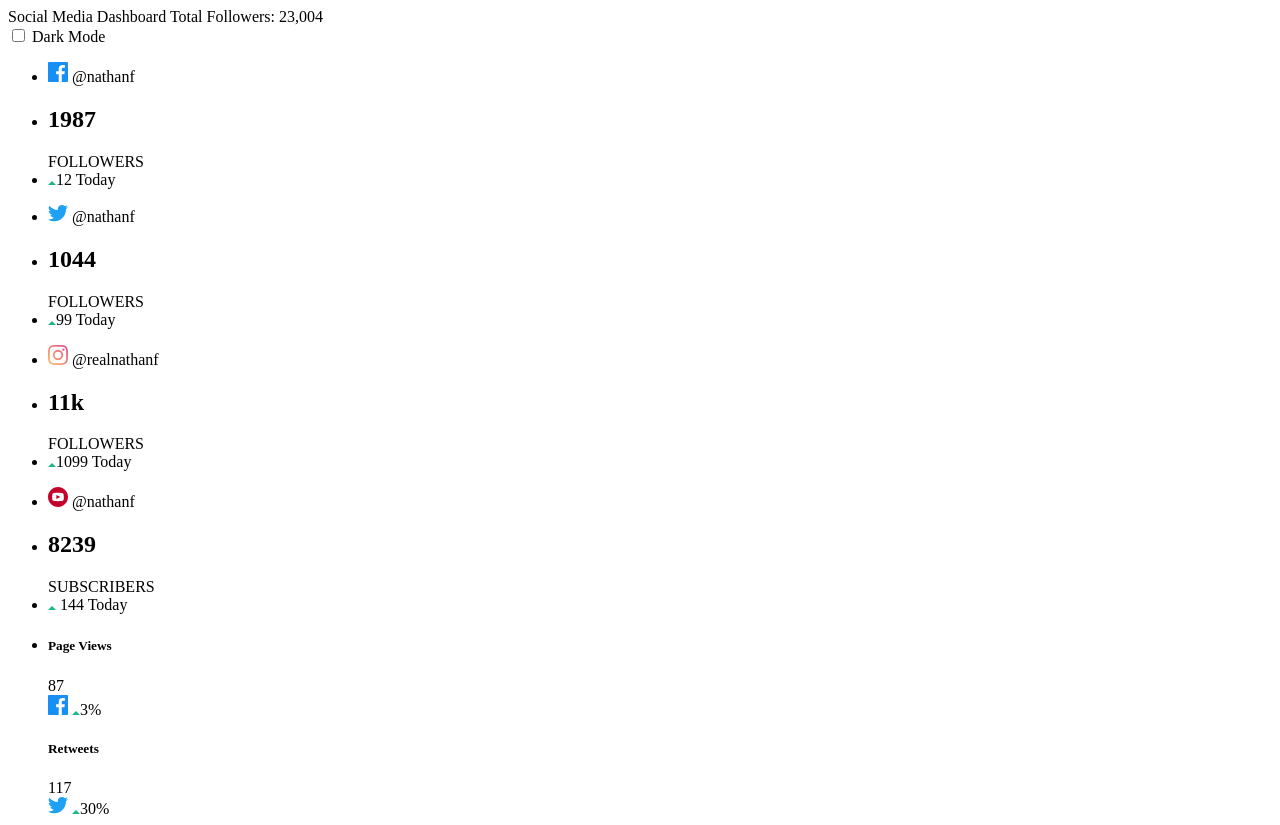
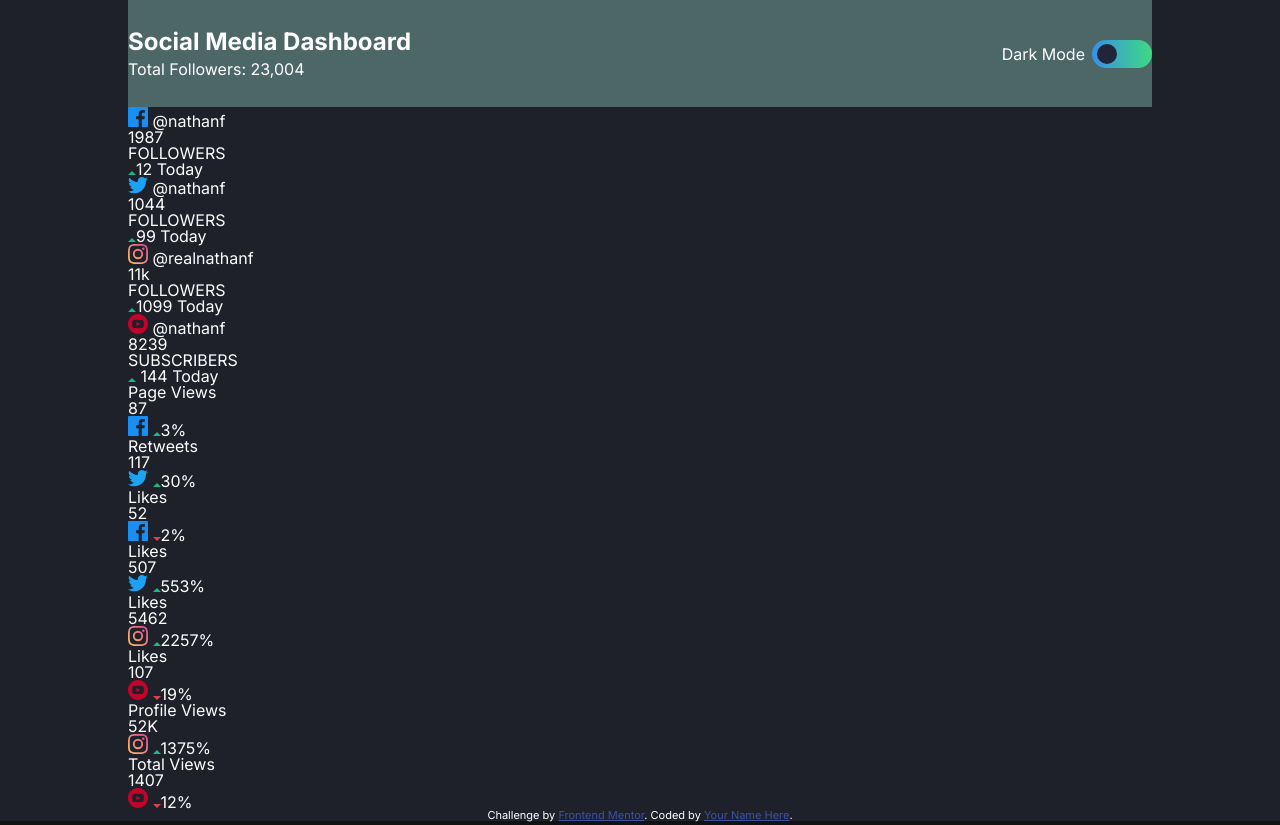
Before and after one commit to hiimhl/Social-media, a plain HTML site: page index.html in a window 1280 px wide. Shown: the top 825 px of the page. Drawn offline with Linux system fonts and the light colour scheme.

Commit message:
Switch button

```diff
--- a/index.html
+++ b/index.html
@@ -10,7 +10,14 @@
       href="./images/favicon-32x32.png"
     />
     <title>Frontend Mentor</title>
-
+    <link rel="preconnect" href="https://fonts.googleapis.com" />
+    <link rel="preconnect" href="https://fonts.gstatic.com" crossorigin />
+    <link
+      href="https://fonts.googleapis.com/css2?family=Inter:wght@400;700&display=swap"
+      rel="stylesheet"
+    />
+    <link rel="stylesheet" href="reset.css" />
+    <link rel="stylesheet" href="style.css" />
     <style>
       .attribution {
         font-size: 11px;
@@ -29,9 +36,11 @@
           <span class="navbar__logo__total">Total Followers: 23,004</span>
         </div>
         <div class="navbar__switch-box">
+          <span class="navbar__switch__color-theme">Dark Mode</span>
           <input id="switch" type="checkbox" />
-          <label for="switch" class="navbar__switch__label">Dark Mode</label>
-          <span class="navbar__switch__btn"></span>
+          <label for="switch" class="navbar__switch__label">
+            <p class="navbar__switch__btn"></p>
+          </label>
         </div>
       </header>
       <!-- followers container -->
--- a/style.css
+++ b/style.css
@@ -0,0 +1,114 @@
+:root {
+  /* mobile 375px
+  desktop 1440px */
+  /* color */
+  --lime-green-color: hsl(163, 72%, 41%);
+  --Bright-red-color: hsl(356, 69%, 56%);
+
+  --facebook-color: hsl(208, 92%, 53%);
+  --twitter-color: hsl(203, 89%, 53%);
+  --instagram1-color: hsl(37, 97%, 70%);
+  --instagram2-color: hsl(329, 70%, 58%);
+  --youTube-color: hsl(348, 97%, 39%);
+
+  /* toggle  */
+  --Dark-Toggle1: hsl(210, 78%, 56%);
+  --Dark-Toggle2: hsl(146, 68%, 55%);
+  --Light-Toggle: hsl(230, 22%, 74%);
+
+  /* dark Theme */
+  --Very-Dark-Blue: hsl(230, 17%, 14%);
+  --Very-Dark-Blue-Pattern: hsl(232, 25%, 18%);
+  --Dark-Desaturated-Blue: hsl(228, 28%, 20%);
+  --Desaturated-Blue: hsl(228, 34%, 66%);
+  --White-color: hsl(0, 0%, 100%);
+  --black-color: #121212;
+
+  /* #### Light Theme */
+  --Very-Pale-Blue-Pattern: hsl(225, 100%, 98%);
+  --Light-Grayish-Blue: hsl(227, 47%, 96%);
+  --Dark-Grayish-Blue: hsl(228, 12%, 44%);
+  --Very-Dark-Blue: hsl(230, 17%, 14%);
+
+  /* padding, margin */
+  --basic-s-space: 7px;
+  --basic-m-space: 15px;
+  --basic-l-space: 30px;
+
+  /* font */
+  --basic-font: "Inter", sans-serif;
+  --bold-font: 700;
+  --regular-font: 400;
+
+  --font-size-s: 14px;
+  --font-size-m: 1.2rem;
+  --font-size-l: 1.5rem;
+  --font-size-xl: 2.1rem;
+  --font-size-num: 3rem;
+}
+body {
+  background-color: #121212;
+  color: var(--White-color);
+}
+.wrapper {
+  margin: auto;
+  width: 80%;
+  max-width: 1440px;
+  padding: 0 10%;
+  background-color: var(--Very-Dark-Blue);
+  font-family: "Inter", sans-serif;
+}
+
+/* navbar */
+.navbar {
+  width: 100%;
+  background-color: rgb(77, 103, 103);
+  display: flex;
+  justify-content: space-between;
+  padding: var(--basic-l-space) 0;
+}
+.navbar__logo {
+  display: flex;
+  flex-direction: column;
+}
+
+.navbar__logo__title {
+  font-weight: var(--bold-font);
+  font-size: var(--font-size-l);
+}
+.navbar__logo__total {
+  margin-top: var(--basic-s-space);
+}
+
+/* switch  */
+.navbar__switch-box {
+  display: flex;
+  align-items: center;
+  justify-content: center;
+}
+.navbar__switch__label {
+  width: 60px;
+  height: 28px;
+  display: inline-block;
+  background: linear-gradient(to right, hsl(210, 78%, 56%), hsl(146, 68%, 55%));
+  border-radius: 3rem;
+  align-items: center;
+  cursor: pointer;
+}
+.navbar__switch__color-theme {
+  margin-right: var(--basic-s-space);
+}
+.navbar__switch__btn {
+  width: 20px;
+  height: 20px;
+  border-radius: 50%;
+  transform: translate(5px, 4px);
+  background-color: var(--Very-Dark-Blue-Pattern);
+  transition: transform 0.2s ease-in;
+}
+#switch:checked + .navbar__switch__label .navbar__switch__btn {
+  transform: translate(35px, 4px);
+}
+#switch {
+  display: none;
+}
```
